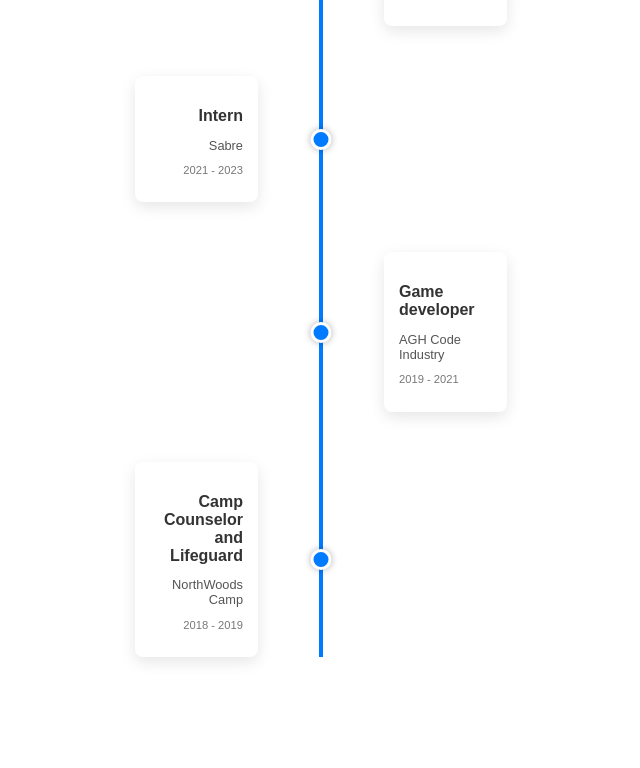
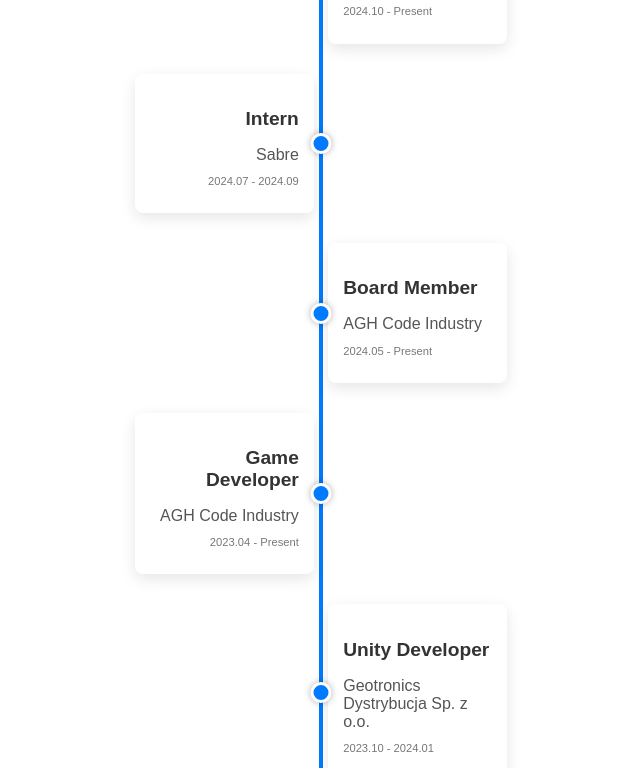
Before and after one commit to Mikosztyla/Mikosztyla.github.io, a React (Create React App) app: page / in a window 1280 px wide. Shown: the part 1232-2000 px from the top of the page, without its empty margins (319-959 px from the left). Built offline with nearby package versions, Linux system fonts and the light colour scheme.

Commit message:
More jon titles

```diff
--- a/src/Portfolio.css
+++ b/src/Portfolio.css
@@ -148,7 +148,7 @@
     position: relative;
     display: flex;
     align-items: center;
-    margin-bottom: 50px;
+    margin-bottom: 30px;
 }
 
 .roadmap-item.left {
@@ -177,17 +177,17 @@
     padding: 15px;
     border-radius: 8px;
     box-shadow: 0 5px 15px rgba(0, 0, 0, 0.1);
-    width: 25%;
+    width: 40%;
 }
 
 .job-title {
-    font-size: 1rem;
+    font-size: 1.2rem;
     color: #333;
     margin-bottom: 5px;
 }
 
 .job-company {
-    font-size: 0.8rem;
+    font-size: 1rem;
     color: #555;
     margin-bottom: 3px;
 }
--- a/src/RoadMap.js
+++ b/src/RoadMap.js
@@ -6,22 +6,37 @@
         {
             title: "Software Engineer I",
             company: "Sabre",
-            date: "2023 - Present",
+            date: "2024.10 - Present",
         },
         {
             title: "Intern",
             company: "Sabre",
-            date: "2021 - 2023",
+            date: "2024.07 - 2024.09",
         },
         {
-            title: "Game developer",
+            title: "Board Member",
             company: "AGH Code Industry",
-            date: "2019 - 2021",
+            date: "2024.05 - Present",
+        },
+        {
+            title: "Game Developer",
+            company: "AGH Code Industry",
+            date: "2023.04 - Present",
+        },
+        {
+            title: "Unity Developer",
+            company: "Geotronics Dystrybucja Sp. z o.o.",
+            date: "2023.10 - 2024.01",
+        },
+        {
+            title: "Information Technology Tutor",
+            company: "Kodland",
+            date: "2023.05 - 2023.09",
         },
         {
             title: "Camp Counselor and Lifeguard",
-            company: "NorthWoods Camp",
-            date: "2018 - 2019",
+            company: "YMCA NorthWoods Camp",
+            date: "2022.05 - 2022.08",
         },
     ];
 
```
